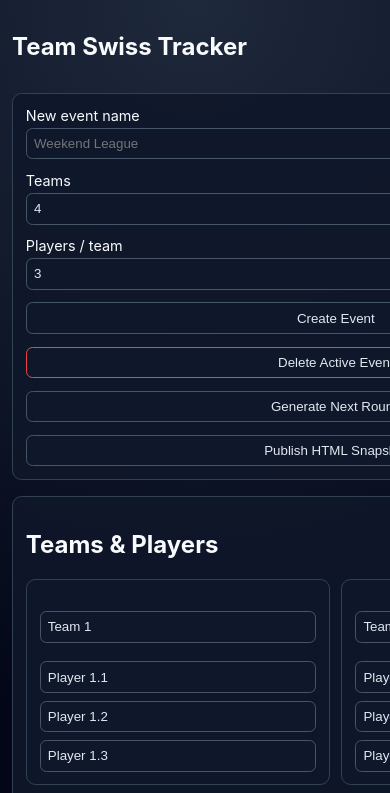
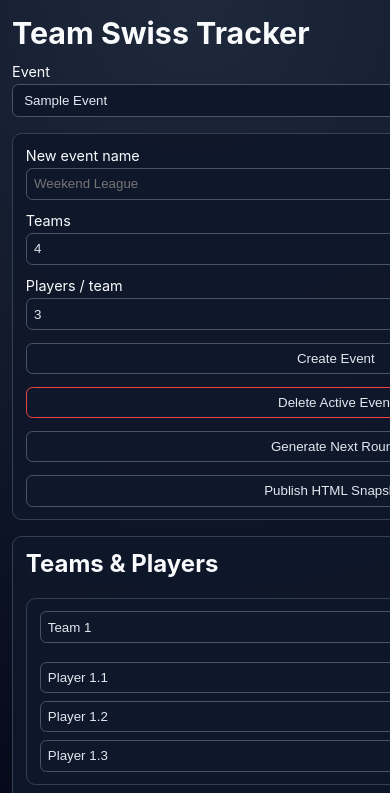
Before and after one commit to jwshaffstall/team-swiss-event-tracker-js, a website built with Vite: page index.html in a window 390 px wide. Shown: the top 793 px of the page. Built offline with nearby package versions, Linux system fonts and the light colour scheme.

Commit message:
Improve mobile layout spacing and stacking

```diff
--- a/src/styles.css
+++ b/src/styles.css
@@ -15,6 +15,14 @@ body {
 	min-height: 100vh;
 }
 
+h1,
+h2,
+h3 {
+	margin-top: 0;
+	line-height: 1.15;
+	text-wrap: balance;
+}
+
 main {
 	max-width: 1200px;
 	margin: 0 auto;
@@ -29,6 +37,15 @@ main {
 	align-items: center;
 	gap: 0.75rem;
 	flex-wrap: wrap;
+}
+
+.top-row h1 {
+	margin-bottom: 0;
+	font-size: clamp(1.75rem, 5vw, 3rem);
+}
+
+.top-row label {
+	min-width: min(100%, 15rem);
 }
 
 .card {
@@ -111,11 +128,23 @@ ul {
 		padding: 1rem 0.75rem 1.5rem;
 	}
 
-	h1 {
-		font-size: 1.5rem;
+	.top-row {
+		align-items: stretch;
+	}
+
+	.top-row h1 {
+		font-size: 1.9rem;
+	}
+
+	.top-row label {
+		width: 100%;
 	}
 
 	.toolbar {
+		grid-template-columns: 1fr;
+	}
+
+	.teams-grid {
 		grid-template-columns: 1fr;
 	}
 
```
